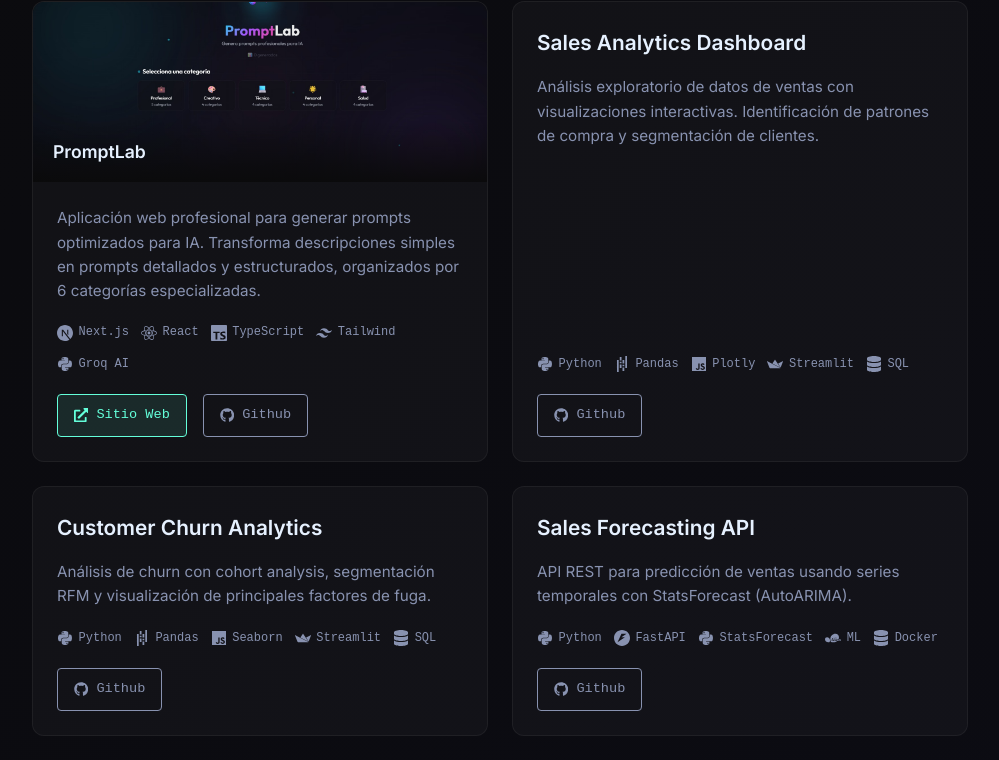
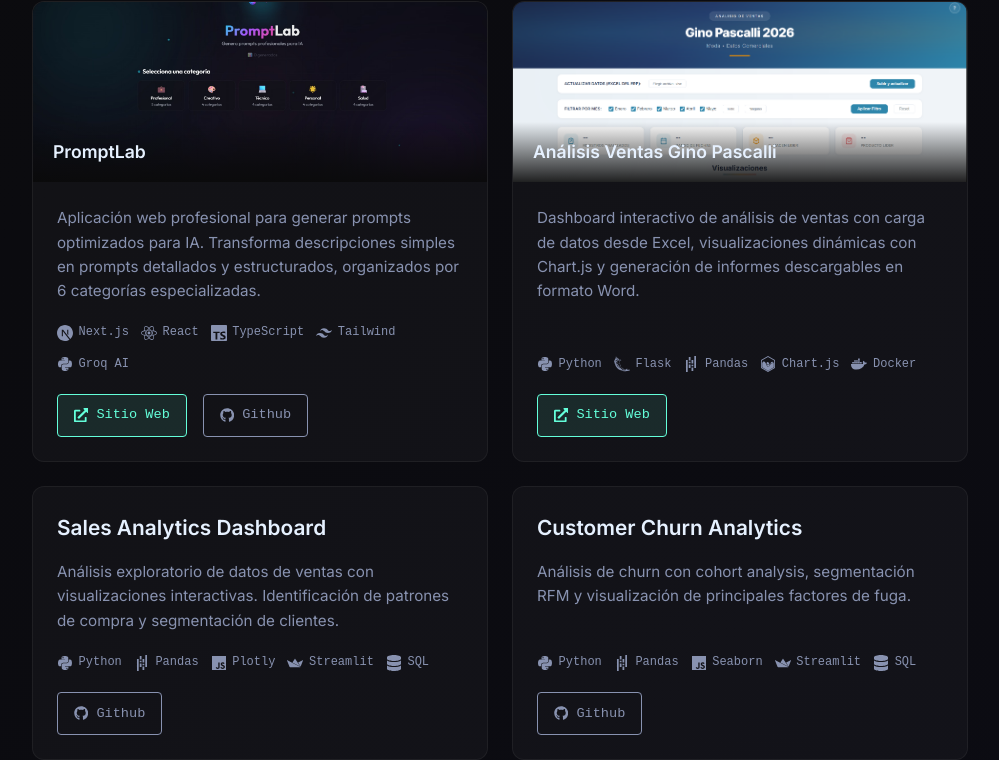
Before and after one commit to JuanArguello26/Portafolio, a React (Vite) app in the folder portafolio/: page / in a window 1280 px wide. Shown: the part 1859-2619 px from the top of the page, without its empty margins (140-1139 px from the left). Built offline with nearby package versions, Linux system fonts and the light colour scheme; a web font is replaced by a local one.

Commit message:
Agregar proyecto Análisis Ventas Gino Pascalli

```diff
--- a/portafolio/src/components/Projects.jsx
+++ b/portafolio/src/components/Projects.jsx
@@ -90,6 +90,7 @@
                         <FaExternalLinkAlt /> Sitio Web
                       </a>
                     )}
+                    {project.github && (
                       <a
                         href={project.github}
                         target="_blank"
@@ -98,6 +99,7 @@
                       >
                         <FaGithub /> Github
                       </a>
+                    )}
                   </div>
                 </div>
               </motion.div>
--- a/portafolio/src/data/portfolio.js
+++ b/portafolio/src/data/portfolio.js
@@ -8,10 +8,11 @@
   SiMysql, SiPostgresql, SiMongodb, SiPandas, SiStreamlit,
   SiTypescript, SiNextdotjs, SiTailwindcss, SiFastapi, SiScikitlearn,
   SiNodedotjs, SiGoogleanalytics, SiGooglecloud, SiRedis,
-  SiVercel, SiNetlify, SiJupyter
+  SiVercel, SiNetlify, SiJupyter, SiFlask, SiChartdotjs, SiRender
 } from 'react-icons/si';
 
 import promptlabPreview from '../assets/promptlab-preview.jpeg';
+import ginoPascalliPreview from '../assets/gino-pascalli-preview.png';
 
 import advancedDataAnalyticsImg from '../assets/certificates/advanced-data-analytics.png';
 import dataScienceImg from '../assets/certificates/data-science.png';
@@ -40,7 +41,8 @@
 };
 
 export const projectImages = {
-  'promptlab-preview': promptlabPreview
+  'promptlab-preview': promptlabPreview,
+  'gino-pascalli-preview': ginoPascalliPreview
 };
 
 export const personalInfo = {
@@ -179,6 +181,27 @@
       "Copia con un clic al portapapeles",
       "Regenerar para nuevas variaciones del mismo prompt",
       "Diseño responsivo para móvil y escritorio"
+    ]
+  },
+  {
+    name: "Análisis Ventas Gino Pascalli",
+    description: "Dashboard interactivo de análisis de ventas con carga de datos desde Excel, visualizaciones dinámicas con Chart.js y generación de informes descargables en formato Word.",
+    image: "gino-pascalli-preview",
+    technologies: [
+      { name: "Python", icon: FaPython },
+      { name: "Flask", icon: SiFlask },
+      { name: "Pandas", icon: SiPandas },
+      { name: "Chart.js", icon: SiChartdotjs },
+      { name: "Docker", icon: FaDocker }
+    ],
+    demo: "https://analisis-ventas-gino-pascalli.onrender.com/",
+    category: "analytics",
+    features: [
+      "Carga y procesamiento de datos desde archivos Excel (.xlsx)",
+      "Dashboard interactivo con gráficos en tiempo real usando Chart.js",
+      "Exportación de informes completos en formato Word (.docx)",
+      "Análisis de tendencias de ventas y KPIs principales",
+      "Desplegado en Render.com con Docker"
     ]
   },
   {
```
Also changed, not shown: portafolio/src/assets/gino-pascalli-preview.png (added). Lines whose indentation alone changed are shown as unchanged.
